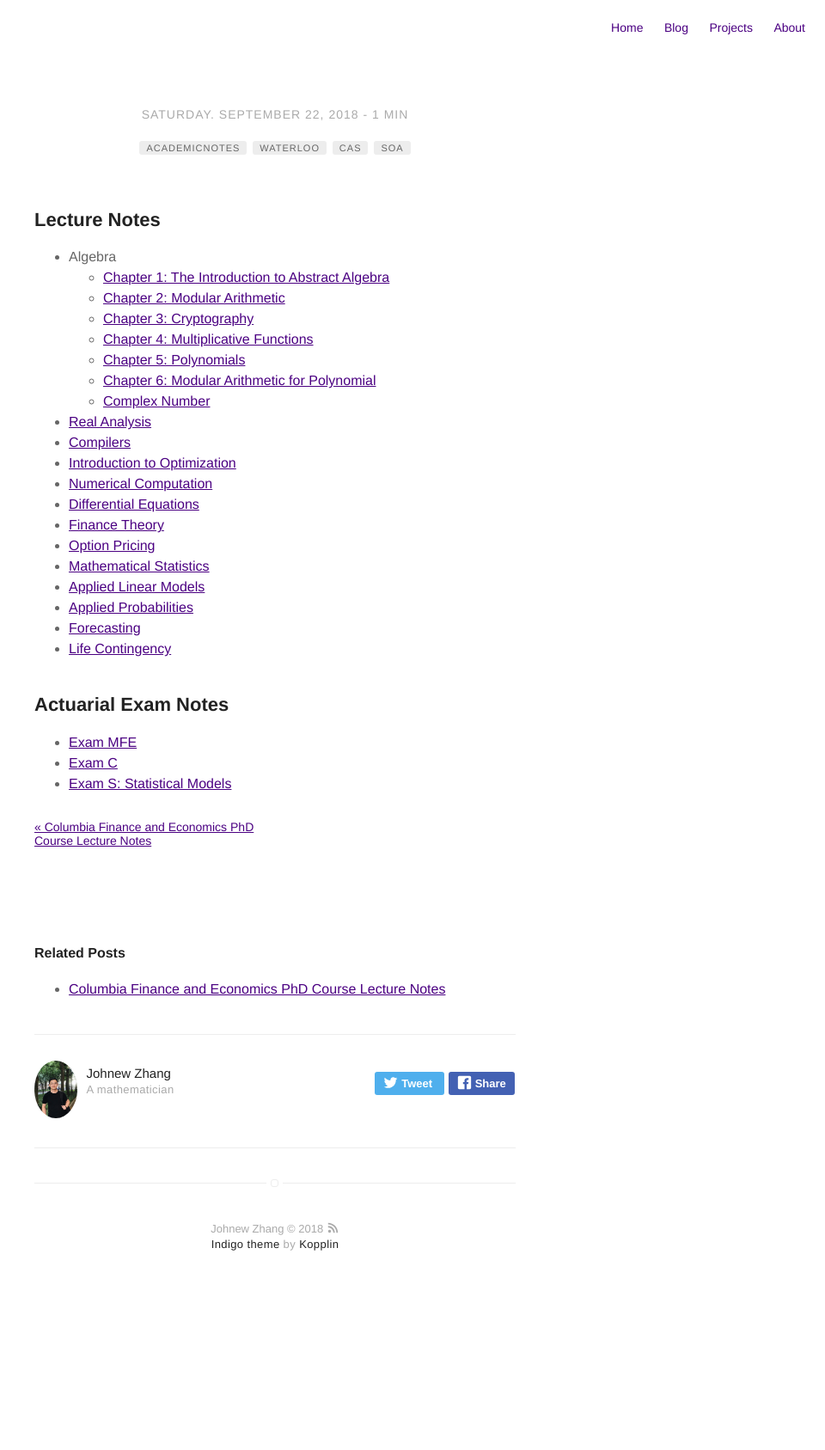
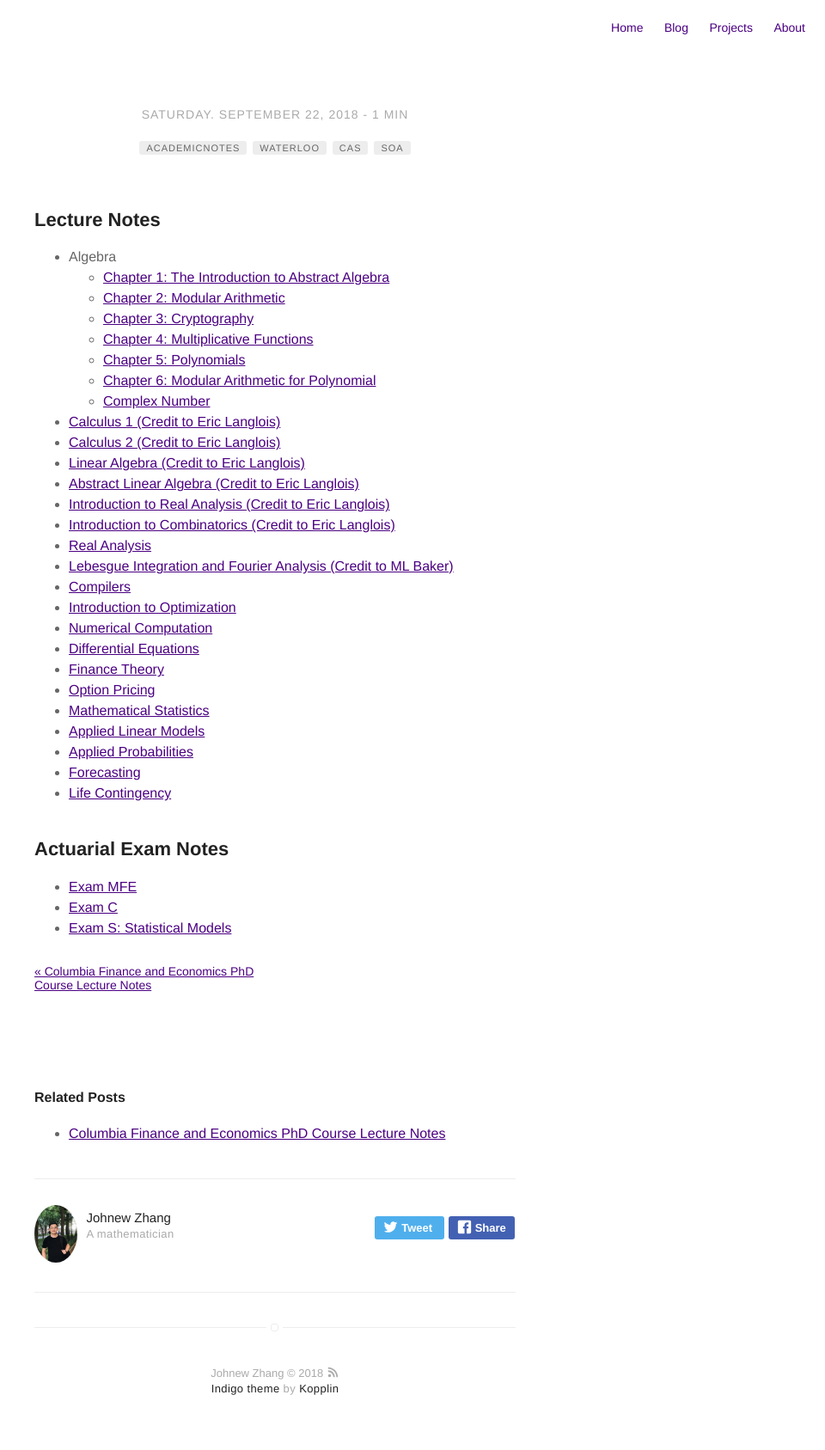
Before and after one commit to WizardKingZ/WizardKingZ.github.io, a Jekyll site: the page built from _posts/2018-09-22-waterloo-lecturenotes.markdown, in a window 1280 px wide. Shown: the whole page at 86% size, without its empty margins (320-1280 px from the left). Built offline with Jekyll 4.4.1, drawn with Linux system fonts in a browser that asks for light colours; before the commit the page ends 1519 px from its top, so only the background shows below that.

Commit message:
Update 2018-09-22-waterloo-lecturenotes.markdown

```diff
--- a/_posts/2018-09-22-waterloo-lecturenotes.markdown
+++ b/_posts/2018-09-22-waterloo-lecturenotes.markdown
@@ -28,7 +28,14 @@ description: University of Waterloo lecture notes and Professional exam notes
       <li><a href="http://WizardKingZ.github.io/assets/pdfs/Algebra Notes/Algebra Notes 6.pdf">Chapter 6: Modular Arithmetic for Polynomial</a></li>
       <li><a href="http://WizardKingZ.github.io/assets/pdfs/Algebra Notes/Complex Number .pdf">Complex Number</a></li>
     </ul></li>
+<li><a href="http://WizardKingZ.github.io/assets/pdfs/MATH147.pdf">Calculus 1 (Credit to Eric Langlois)</a></li>
+<li><a href="http://WizardKingZ.github.io/assets/pdfs/MATH148.pdf">Calculus 2 (Credit to Eric Langlois)</a></li>
+<li><a href="http://WizardKingZ.github.io/assets/pdfs/MATH146.pdf">Linear Algebra (Credit to Eric Langlois)</a></li>
+<li><a href="http://WizardKingZ.github.io/assets/pdfs/MATH245.pdf">Abstract Linear Algebra (Credit to Eric Langlois)</a></li>
+<li><a href="http://WizardKingZ.github.io/assets/pdfs/MATH247.pdf">Introduction to Real Analysis (Credit to Eric Langlois)</a></li>
+<li><a href="http://WizardKingZ.github.io/assets/pdfs/MATH249.pdf">Introduction to Combinatorics (Credit to Eric Langlois)</a></li>
   <li><a href="http://WizardKingZ.github.io/assets/pdfs/PMATH_351_note.pdf">Real Analysis</a></li>
+  <li><a href="http://WizardKingZ.github.io/assets/pdfs/PMATH 450.pdf">Lebesgue Integration and Fourier Analysis (Credit to ML Baker)</a></li>
   <li><a href="http://WizardKingZ.github.io/assets/pdfs/CS 241 Note.pdf">Compilers</a></li>
   <li><a href="http://WizardKingZ.github.io/assets/pdfs/CO_255_notes.pdf">Introduction to Optimization</a></li>
 	<li><a href="http://WizardKingZ.github.io/assets/pdfs/AMATH242_notes.pdf">Numerical Computation</a></li>
```
